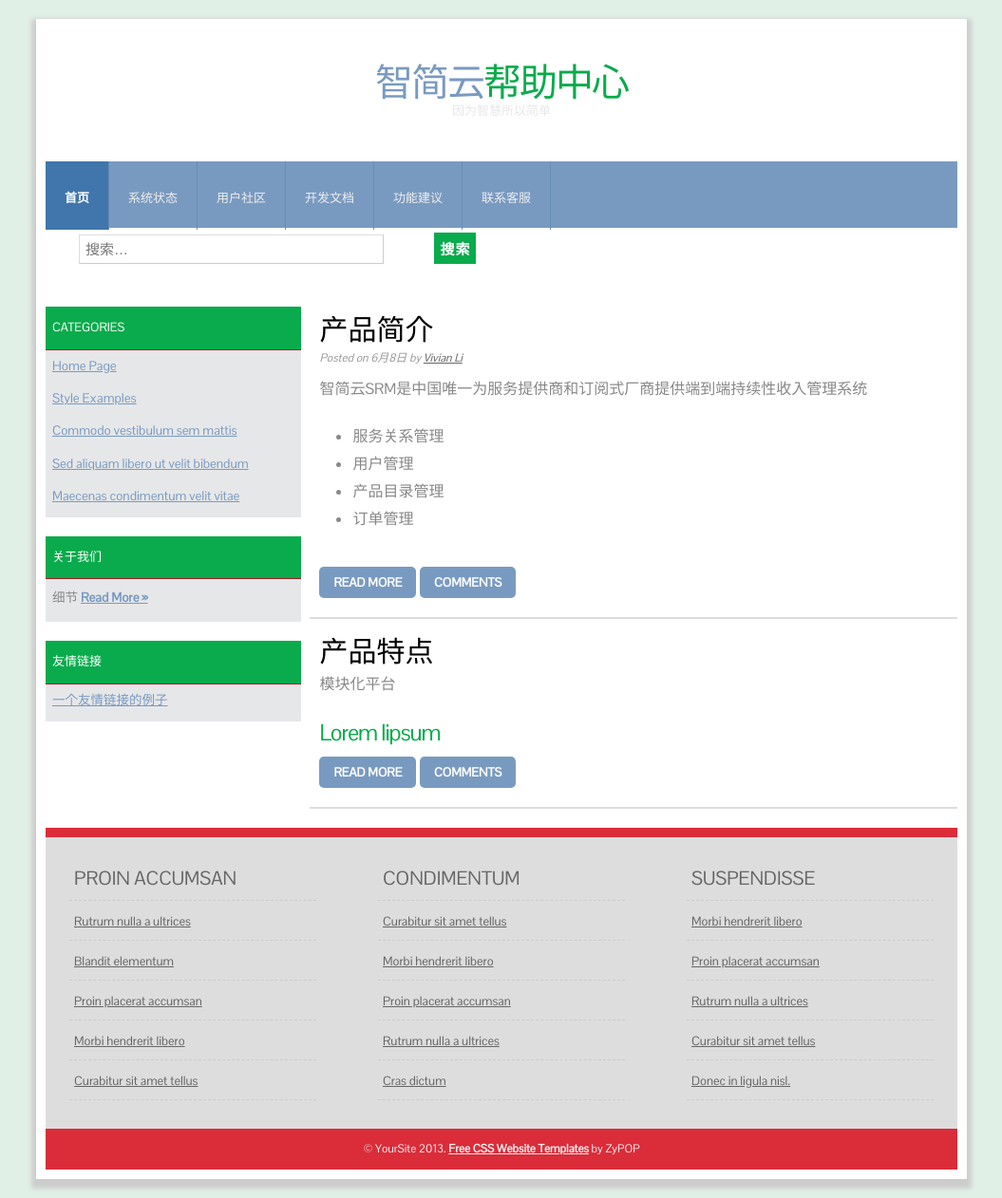
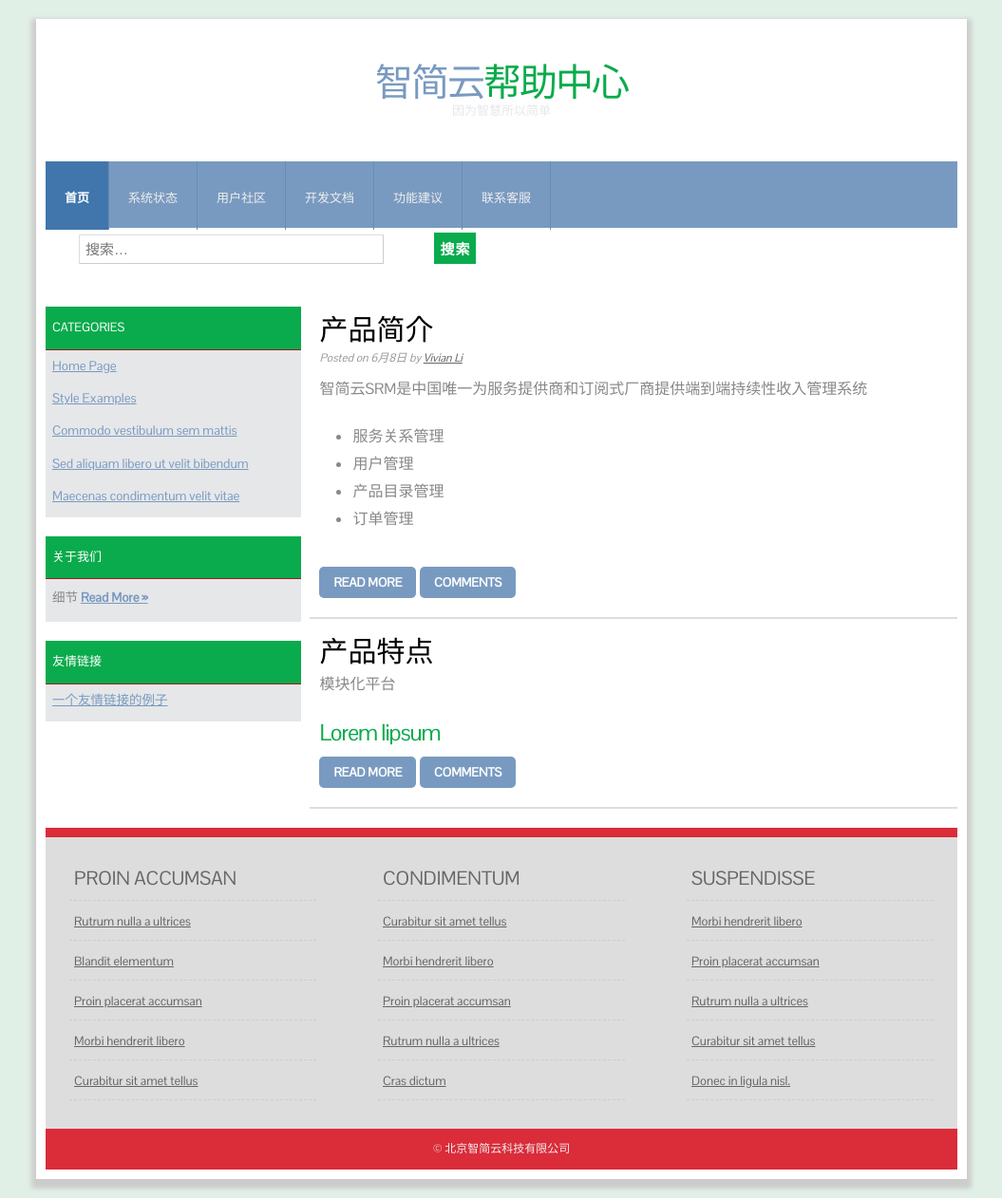
Before and after one commit to dreampivot/slipscloud.github.io, a Jekyll site: the page help/help-index.html, which Jekyll copies as it is, in a window 1280 px wide. Shown: the whole page at 95% size, without its empty margins (112-1167 px from the left). Built offline with Jekyll 4.4.1, drawn with Linux system fonts in a browser that asks for light colours.

Commit message:
Create help-index.html

```diff
--- a/help/help-index.html
+++ b/help/help-index.html
@@ -15,8 +15,7 @@
     </header>
     <nav>
     	<ul>
-            <li class="start selected"><a href="index.html">首页</a></li>
-
+            <li class="start selected"><a href="www.slipscloud.cn">首页</a></li>
 	    <li><a href="systemstatus.html">系统状态</a></li>
             <li><a href="community.html">用户社区</a></li>
             <li><a href="api.html">开发文档</a></li>
@@ -141,7 +140,7 @@
             <div class="clear"></div>
         </div>
         <div class="footer-bottom">
-            <p>&copy; YourSite 2013. <a href="http://zypopwebtemplates.com/">Free CSS Website Templates</a> by ZyPOP</p>
+            <p>&copy; 北京智简云科技有限公司</p>
          </div>
     </footer>
 </div>
```
